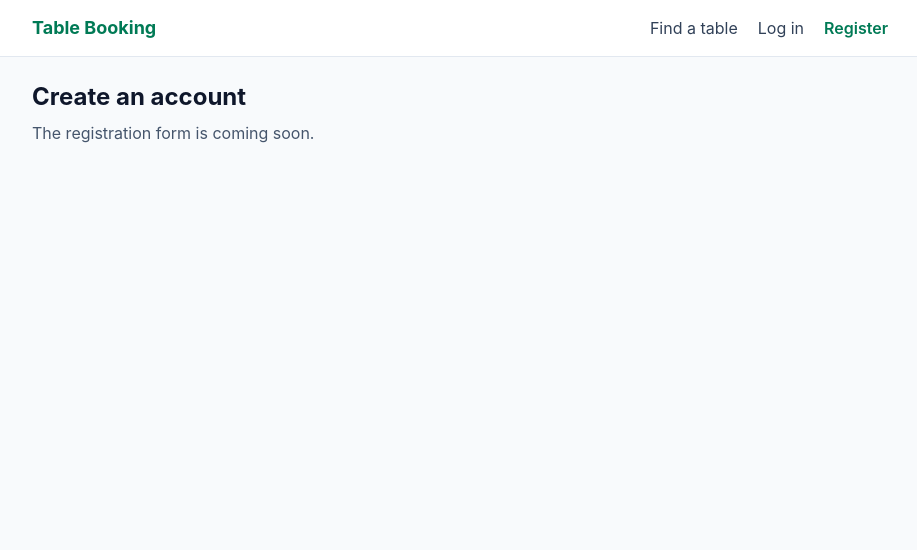
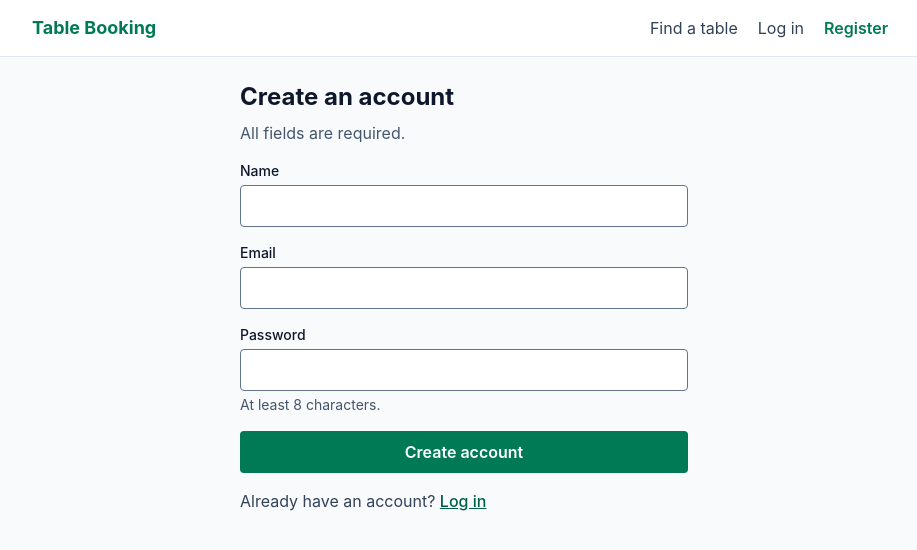
Before and after one commit to adityabuilds1109/table-booking-platform, a React (Vite) app in the folder client/: page /register in a window 1280 px wide. Shown: the top 550 px of the page, without its empty margins (176-1093 px from the left). Built offline with nearby package versions, Linux system fonts and the light colour scheme; no server answers.

Commit message:
feat: add working register page

```diff
--- a/client/src/auth/authErrors.ts
+++ b/client/src/auth/authErrors.ts
@@ -20,7 +20,9 @@ const GENERIC = 'Something went wrong. Please try again.';
 // The server reports validation failures as one string: "email: <message>; password: <message>". The messages are
 // technical ("Too small: expected string to have >=1 characters"), so they are never shown; only which fields were
 // named is used. This can only happen if the client's rules drifted from the server's (see check:schema-parity).
-const AUTH_FIELDS: readonly AuthField[] = ['email', 'password', 'name'];
+// The order is the order the fields appear on the Register page (the Login page simply has no name field), because the
+// first one in this list is where keyboard focus goes: it must be the first problem a person meets, reading top to bottom.
+const AUTH_FIELDS: readonly AuthField[] = ['name', 'email', 'password'];
 
 function fieldsNamedIn(serverMessage: string): AuthField[] {
   const named = serverMessage.split('; ').map((part) => part.split(': ', 1)[0]);
--- a/client/src/pages/Register.tsx
+++ b/client/src/pages/Register.tsx
@@ -1,8 +1,159 @@
+import { useRef, useState, type FormEvent } from 'react';
+import { Link, useLocation } from 'react-router';
+import { ApiError } from '../api/client';
+import { describeAuthError, type AuthFeedback } from '../auth/authErrors';
+import { validateRegister, type RegisterFieldErrors } from '../auth/credentialSchemas';
+import { readLoginState } from '../auth/loginRedirect';
+import { useAuth } from '../auth/useAuth';
+import TextField from '../components/TextField';
+
+type Field = 'name' | 'email' | 'password';
+// The order the fields appear on the page: focus goes to the first invalid one in this order.
+const FIELD_ORDER: readonly Field[] = ['name', 'email', 'password'];
+
 export default function Register() {
+  const { register } = useAuth();
+  const location = useLocation();
+  const { from } = readLoginState(location.state);
+
+  const [values, setValues] = useState({ name: '', email: '', password: '' });
+  // False until the first submit attempt (see Login.tsx for the reasoning).
+  const [submitted, setSubmitted] = useState(false);
+  const [serverFeedback, setServerFeedback] = useState<AuthFeedback | null>(null);
+  const [pending, setPending] = useState(false);
+  // A ref as well as state, so two submits in the same instant (before React re-renders) cannot both go through.
+  const pendingRef = useRef(false);
+
+  const nameRef = useRef<HTMLInputElement>(null);
+  const emailRef = useRef<HTMLInputElement>(null);
+  const passwordRef = useRef<HTMLInputElement>(null);
+  const fieldRefs = { name: nameRef, email: emailRef, password: passwordRef };
+
+  const validation = validateRegister(values);
+  const clientErrors: RegisterFieldErrors = submitted && !validation.ok ? validation.errors : {};
+  const nameError = clientErrors.name ?? serverFeedback?.fieldErrors.name;
+  const emailError = clientErrors.email ?? serverFeedback?.fieldErrors.email;
+  const passwordError = clientErrors.password ?? serverFeedback?.fieldErrors.password;
+
+  // "Log in instead" is offered only while the email error on screen is the server's "already registered" one.
+  const showLoginInstead =
+    serverFeedback?.offerLogin === true && emailError !== undefined && emailError === serverFeedback.fieldErrors.email;
+
+  // Both links to the login page keep the page the person was originally trying to reach.
+  const loginState = from === undefined ? undefined : { from };
+
+  function changeField(field: Field, value: string) {
+    setValues((current) => ({ ...current, [field]: value }));
+    // Editing a field withdraws what the server said about it; the form-level message stays until the next submit.
+    setServerFeedback((current) =>
+      current === null ? null : { ...current, fieldErrors: { ...current.fieldErrors, [field]: undefined } },
+    );
+  }
+
+  async function handleSubmit(event: FormEvent<HTMLFormElement>) {
+    event.preventDefault();
+    if (pendingRef.current) return;
+    setSubmitted(true);
+    setServerFeedback(null);
+
+    const result = validateRegister(values);
+    if (!result.ok) {
+      // Focus the first field with a problem; its hint and error are part of its accessible description.
+      const firstInvalid = FIELD_ORDER.find((field) => result.errors[field] !== undefined) ?? 'name';
+      fieldRefs[firstInvalid].current?.focus();
+      return;
+    }
+
+    pendingRef.current = true;
+    setPending(true);
+    try {
+      await register(result.data);
+      // Success: the new account is logged in and GuestOnly redirects to the page the person wanted (or home).
+    } catch (error: unknown) {
+      pendingRef.current = false;
+      setPending(false);
+      // Anything that is not an ApiError is a bug in our code: let it surface instead of showing a vague message.
+      if (!(error instanceof ApiError)) throw error;
+      const feedback = describeAuthError(error);
+      setServerFeedback(feedback);
+      if (feedback.focus) fieldRefs[feedback.focus].current?.focus();
+    }
+  }
+
   return (
-    <section>
+    <section className="mx-auto max-w-md">
+      <title>Create an account – Table Booking</title>
       <h1 className="text-2xl font-bold">Create an account</h1>
-      <p className="mt-2 text-slate-600">The registration form is coming soon.</p>
+      <p className="mt-2 text-slate-600">All fields are required.</p>
+
+      <form noValidate onSubmit={handleSubmit} aria-busy={pending} className="mt-4 space-y-4">
+        <TextField
+          ref={nameRef}
+          label="Name"
+          name="name"
+          autoComplete="name"
+          autoCapitalize="words"
+          value={values.name}
+          onChange={(value) => changeField('name', value)}
+          error={nameError}
+        />
+        <TextField
+          ref={emailRef}
+          label="Email"
+          name="email"
+          type="email"
+          autoComplete="email"
+          autoCapitalize="none"
+          value={values.email}
+          onChange={(value) => changeField('email', value)}
+          error={emailError}
+          errorAction={
+            showLoginInstead && (
+              <>
+                {' '}
+                <Link to="/login" state={loginState} className="font-medium text-emerald-800 underline">
+                  Log in instead
+                </Link>
+              </>
+            )
+          }
+        />
+        <TextField
+          ref={passwordRef}
+          label="Password"
+          name="password"
+          type="password"
+          autoComplete="new-password"
+          hint="At least 8 characters."
+          value={values.password}
+          onChange={(value) => changeField('password', value)}
+          error={passwordError}
+        />
+
+        {/* Always in the page (empty when there is no message), so screen readers announce text added to it. */}
+        <div role="alert">
+          {serverFeedback?.formMessage && (
+            <p className="rounded border border-red-200 bg-red-50 p-3 text-red-800">{serverFeedback.formMessage}</p>
+          )}
+        </div>
+
+        <button
+          type="submit"
+          disabled={pending}
+          // The transparent border is drawn in a system colour in high-contrast mode, where the green background is
+          // replaced; without it the button would lose its edge and look like plain text.
+          className="w-full rounded border border-transparent bg-emerald-700 px-4 py-2 font-semibold text-white hover:bg-emerald-800 focus-visible:outline-2 focus-visible:outline-offset-2 focus-visible:outline-emerald-700 disabled:cursor-not-allowed disabled:bg-slate-500"
+        >
+          {pending ? 'Creating account…' : 'Create account'}
+        </button>
+      </form>
+
+      <p className="mt-4 text-slate-700">
+        Already have an account?{' '}
+        <Link to="/login" state={loginState} className="font-medium text-emerald-800 underline">
+          Log in
+        </Link>
+      </p>
     </section>
   );
 }
```
Also changed, not shown: 1 other file (tests, documents, lock files or other folders).
